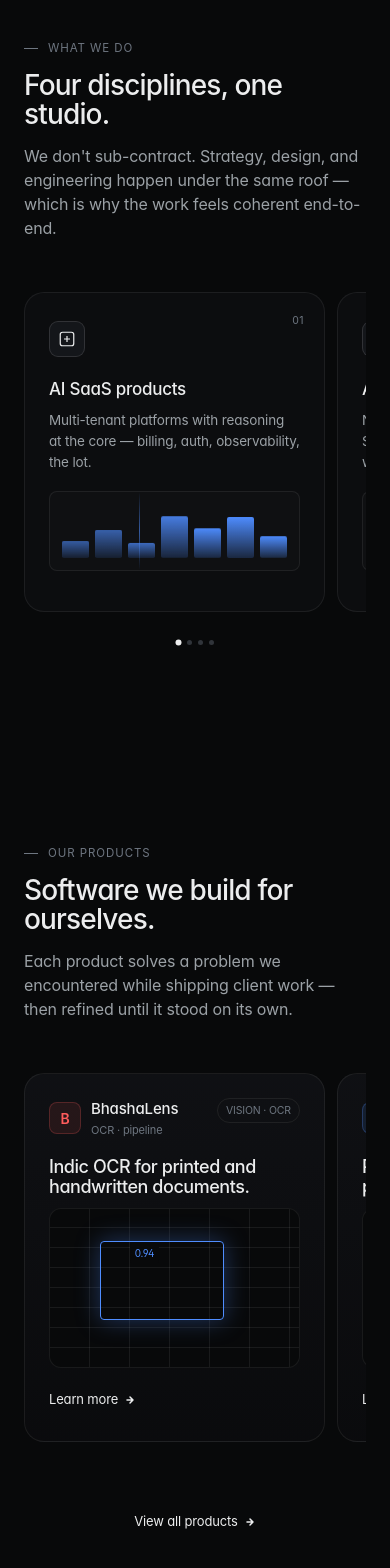
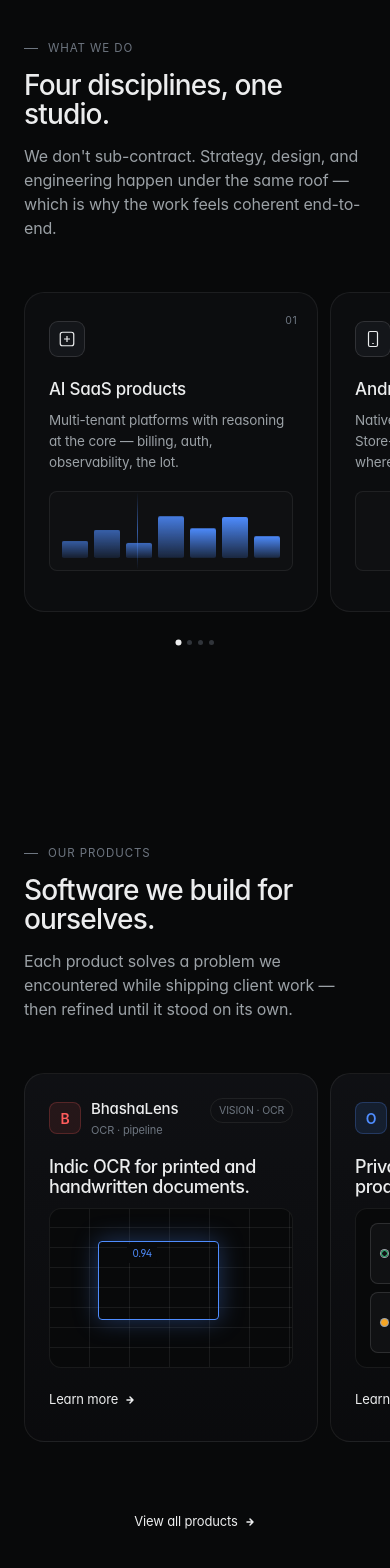
Before and after one commit to rudra273/rosmox, a Next.js app: page / in a window 390 px wide. Shown: the part 1004-2572 px from the top of the page. Built offline with nearby package versions, Linux system fonts and the light colour scheme.

Commit message:
fix scrolling

```diff
--- a/app/globals.css
+++ b/app/globals.css
@@ -621,14 +621,14 @@ section { position: relative; padding: 100px 0; }
     overflow-x: auto;
     scroll-snap-type: x mandatory;
     -webkit-overflow-scrolling: touch;
-    padding: 4px 0 20px 0;
-    margin: 0;
-    scroll-padding-left: 0;
+    padding: 4px 24px 20px 24px;
+    margin-inline: -24px;
+    scroll-padding-left: 24px;
     scrollbar-width: none;
   }
   .services-scroll::-webkit-scrollbar { display: none; }
   .services-scroll .service {
-    flex: 0 0 88%;
+    flex: 0 0 86%;
     scroll-snap-align: start;
     border-radius: var(--radius-lg);
     border: 1px solid var(--line);
@@ -1000,13 +1000,14 @@ section { position: relative; padding: 100px 0; }
     overflow-x: auto;
     scroll-snap-type: x mandatory;
     -webkit-overflow-scrolling: touch;
-    padding: 4px 0 20px 0;
-    margin: 0;
+    padding: 4px 24px 20px 24px;
+    margin-inline: -24px;
+    scroll-padding-left: 24px;
     scrollbar-width: none;
   }
   .products::-webkit-scrollbar { display: none; }
   .products .product {
-    flex: 0 0 88%;
+    flex: 0 0 86%;
     scroll-snap-align: start;
     opacity: 1; transform: none;
   }
```
